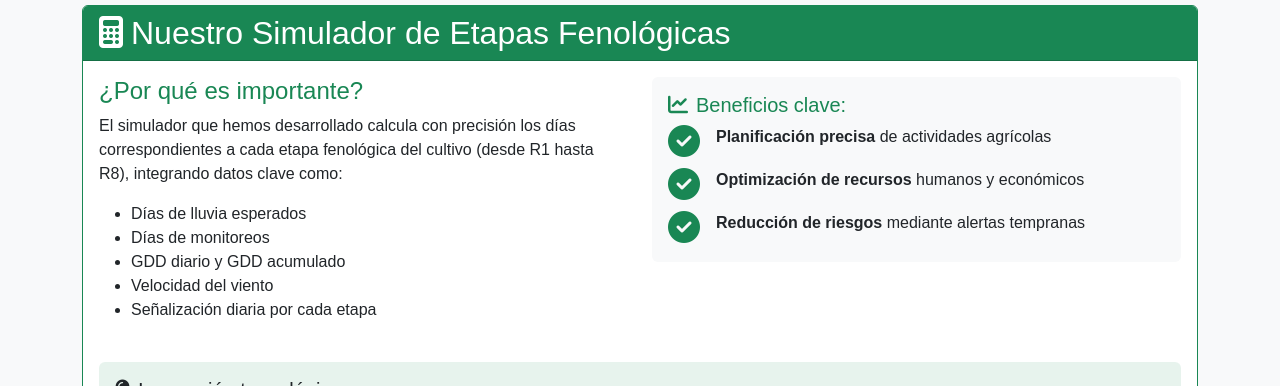
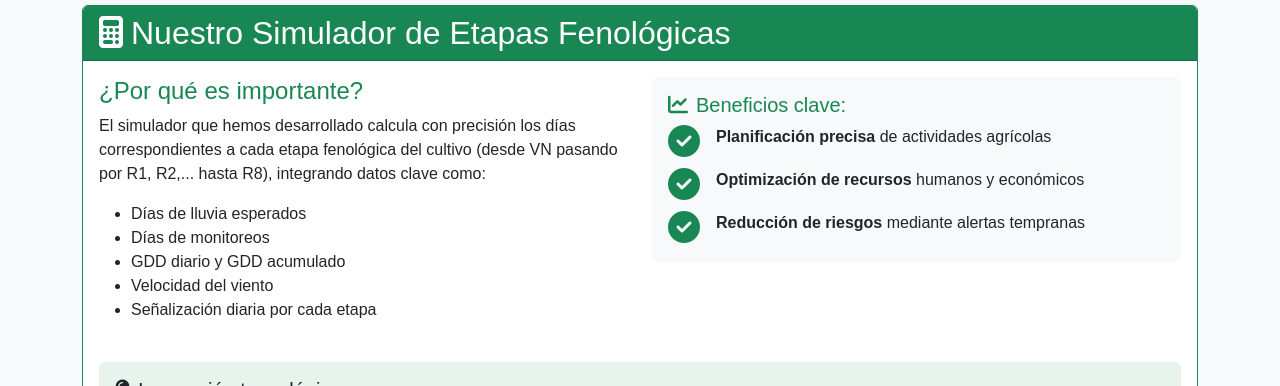
Before and after one commit to facundomoya/simulador, a website: page index.html in a window 1280 px wide. Shown: the part 718-1104 px from the top of the page. Drawn offline with nearby package versions, Linux system fonts and the light colour scheme.

Commit message:
revision de codigo: se modifico el archivo README y la informacion que se presentaba en la pagina inicial

```diff
--- a/index.html
+++ b/index.html
@@ -45,7 +45,7 @@
                 <h4 class="text-success">¿Por qué es importante?</h4>
                 <p>
                   El simulador que hemos desarrollado calcula con precisión los días correspondientes a cada etapa
-                  fenológica del cultivo (desde R1 hasta R8), integrando datos clave como:
+                  fenológica del cultivo (desde VN pasando por R1, R2,... hasta R8), integrando datos clave como:
                 </p>
                 <ul>
                   <li>Días de lluvia esperados</li>
```
Also changed, not shown: README.md.
